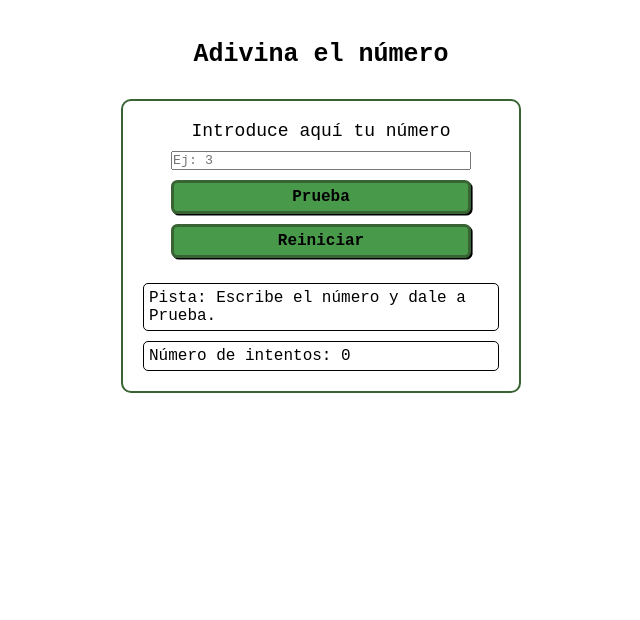
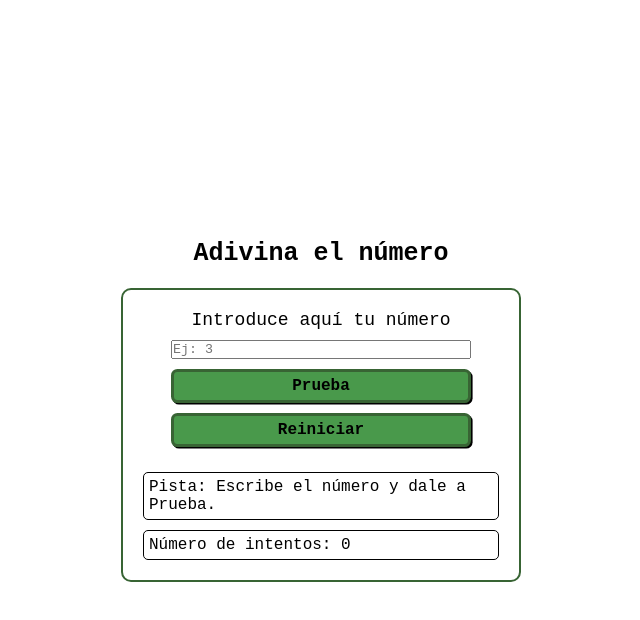
Before and after one commit to lauracaurin/Guess-the-number, a plain HTML site: page index.html in a window 1280 px wide. Shown: the whole page, without its empty margins (319-959 px from the left). Drawn offline with Linux system fonts and the light colour scheme.

Commit message:
Page layout improvement

```diff
--- a/css/main.css
+++ b/css/main.css
@@ -7,11 +7,15 @@
 
 .body {
 height: 100vh;
+  display: flex;
+  flex-direction: column;
+    justify-content: center;
+    align-items: center;
 }
 
 .title {
   text-align: center;
-  padding: 40px 0 30px 0;
+  padding: 20px 10px;
   font-size: 20px;
 
   @media (min-width: 769px) {
@@ -33,9 +37,10 @@ height: 100vh;
 }
 
 .main {
-  width: 200px;
+
+  margin: 0 20px ;
   background-color: white;
-  margin:0 auto;
+  /* margin:0 auto; */
   border: solid 2px rgb(56, 100, 52);
   border-radius: 10px;
   padding: 20px;
```
